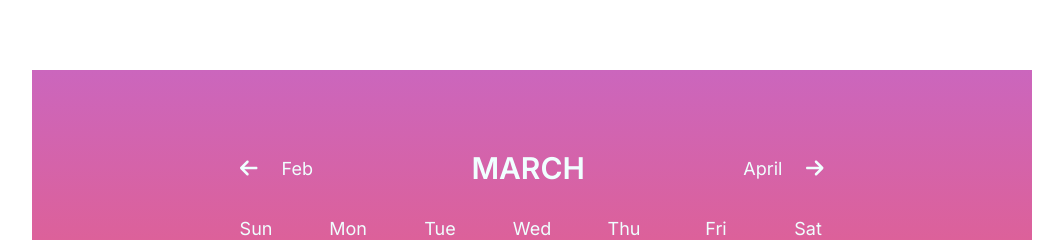
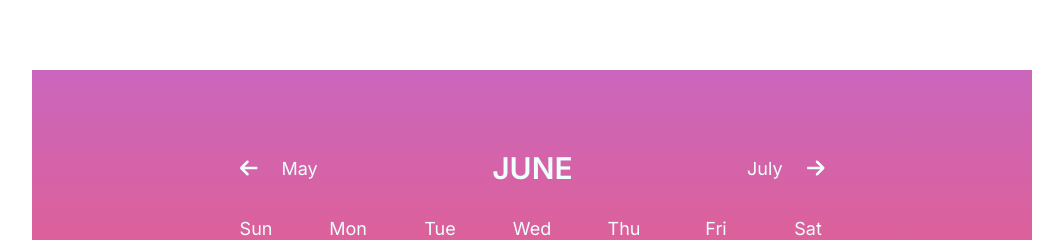
Before and after one commit to Edwin-coder/friendly-calendar-todo, a React (Create React App) app: page / in a window 1280 px wide. Shown: the top 240 px of the page, without its empty margins (108-1171 px from the left). Built offline with nearby package versions, Linux system fonts and the light colour scheme.

Commit message:
current month displaying

```diff
--- a/src/components/Calender/Calender.js
+++ b/src/components/Calender/Calender.js
@@ -5,6 +5,44 @@ import { FontAwesomeIcon } from '@fortawesome/react-fontawesome'
 import { faLongArrowRight, faLongArrowLeft, faArrowRight, faArrowLeft } from '@fortawesome/free-solid-svg-icons'
 
 export class Calender extends Component {
+  constructor(props) {
+    super(props)
+    this.state = {
+      prevMonth: "",
+      currentMonth: "",
+      nextMonth: "",
+      fistDayOfMonth: "",
+      currentDay: "",
+      year: ""
+    }
+  }
+
+  componentDidMount () {
+    this.renderCalenderData();
+  }
+
+  renderCalenderData = () => {
+    let date = new Date()
+
+    // Returns zero indexed month number
+    let  months = ["Jan", "Feb", "March", "Apr", "May", "June", "July", "Aug", "Sep", "Oct", "Nov", "Dec"];
+    let prevMonth = months[date.getMonth() - 1];
+    let currentMonth = months[date.getMonth()];
+    let nextMonth = months[date.getMonth() + 1];
+
+    let currentDate = date.getDate();
+    let year = date.getFullYear();
+
+    // let month = date.getMonth();
+    // var firstDay = new Date(date.getFullYear(), date.getMonth(), 1);
+    // var lastDay = new Date(date.getFullYear(), date.getMonth() + 1, 0)
+    this.setState({
+      prevMonth: prevMonth,
+      currentMonth: currentMonth,
+      nextMonth: nextMonth,
+    })
+
+  }
 
   // 7 cols , 6 rows
 
@@ -15,11 +53,11 @@ export class Calender extends Component {
         <div className='ctn-month'>
           <div className="ctn-arrow-month">
             <FontAwesomeIcon icon={faArrowLeft} size='2x' />
-            <div className="preview-months">Feb</div>
+            <div className="preview-months">{this.state.prevMonth}</div>
           </div>
-          <div className="current-month">March</div>
+          <div className="current-month">{this.state.currentMonth}</div>
           <div className="ctn-arrow-month">
-            <div className="preview-months">April</div>
+            <div className="preview-months">{this.state.nextMonth}</div>
             <FontAwesomeIcon icon={faArrowRight} size='2x' />
           </div>
         </div>
```
